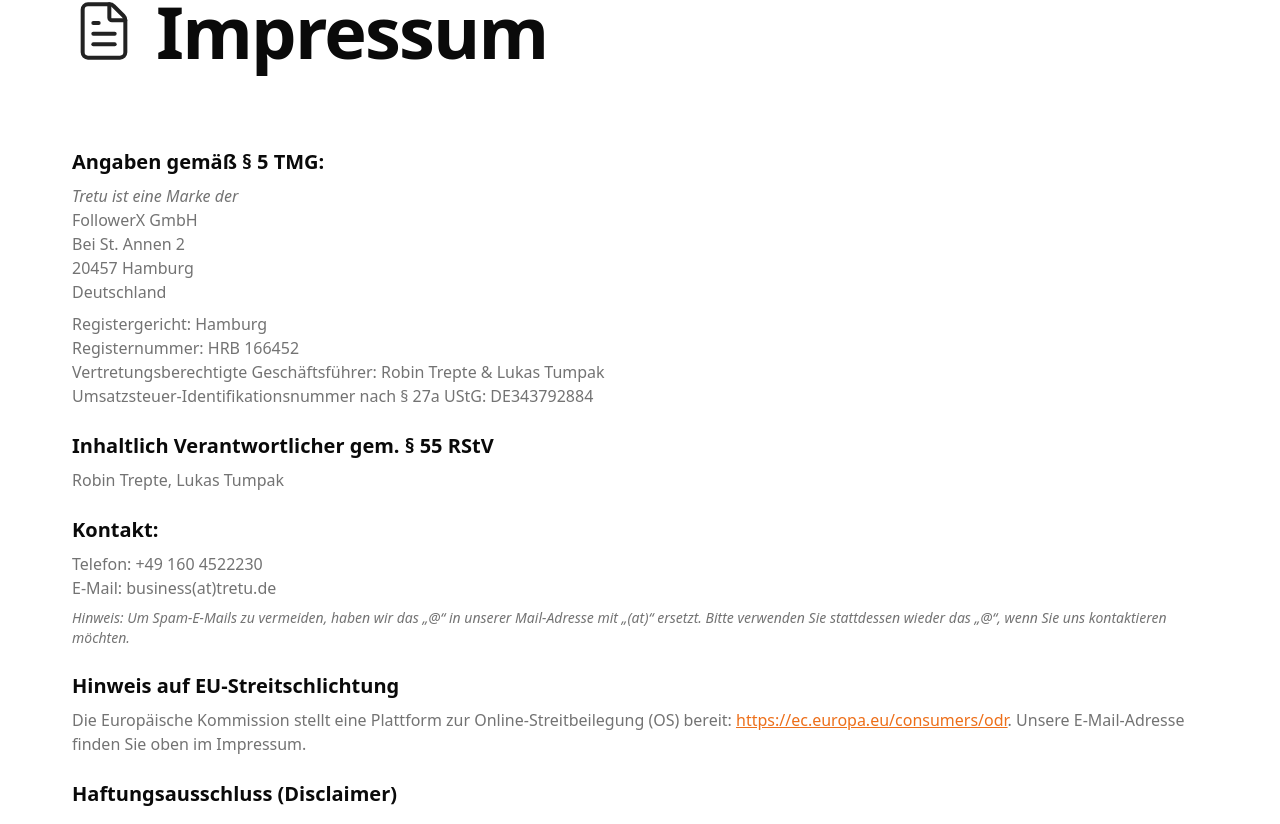
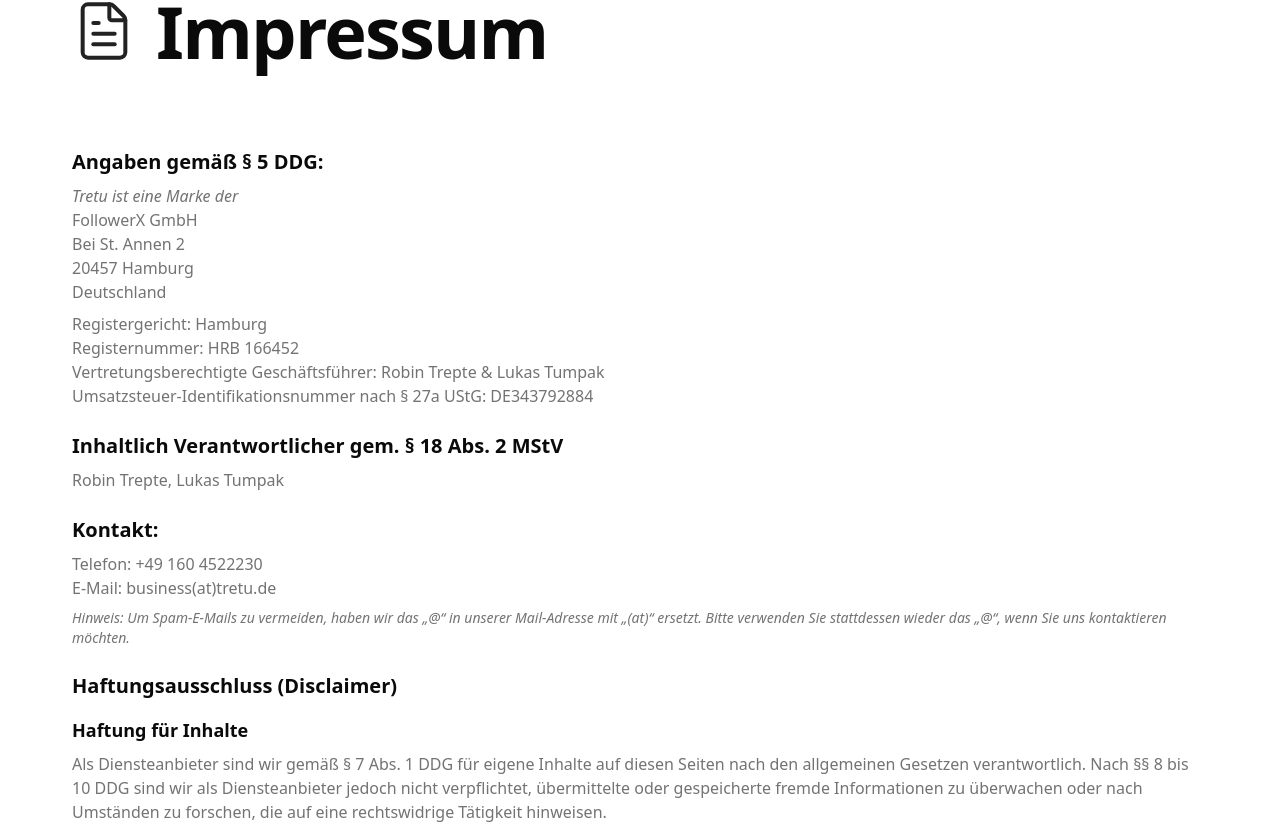
Before and after one commit to robintrepte/tretu, a Next.js app: page /impressum in a window 1280 px wide. Shown: the part 184-1008 px from the top of the page. Built offline with nearby package versions, Linux system fonts and the light colour scheme; no server answers.

Commit message:
Impressum: DDG/MStV statt TMG/RStV, OS-Plattform-Hinweis entfernt
- § 5 TMG -> § 5 DDG, § 7/§§ 8-10 TMG -> DDG
- § 55 RStV -> § 18 Abs. 2 MStV
- Link zur EU-OS-Plattform entfernt (abgeschaltet seit 20.07.2025)

```diff
--- a/src/app/impressum/page.tsx
+++ b/src/app/impressum/page.tsx
@@ -6,13 +6,13 @@
 export const metadata: Metadata = pageMetadata({
   title: "Impressum",
   description:
-    "Impressum der Tretu Gaming Community. Angaben gemäß § 5 TMG: FollowerX GmbH, Hamburg. Kontakt und rechtliche Informationen.",
+    "Impressum der Tretu Gaming Community. Angaben gemäß § 5 DDG: FollowerX GmbH, Hamburg. Kontakt und rechtliche Informationen.",
   path: "/impressum",
   keywords: ["Impressum", "Tretu", "FollowerX", "Kontakt", "Rechtliches"],
 });
 
 const IMPRESSUM_DESCRIPTION =
-  "Impressum der Tretu Gaming Community. Angaben gemäß § 5 TMG: FollowerX GmbH, Hamburg. Kontakt und rechtliche Informationen.";
+  "Impressum der Tretu Gaming Community. Angaben gemäß § 5 DDG: FollowerX GmbH, Hamburg. Kontakt und rechtliche Informationen.";
 
 export default function ImpressumPage() {
   return (
@@ -23,7 +23,7 @@
       <div className="prose prose-neutral dark:prose-invert max-w-none space-y-6 text-foreground">
         <section>
           <h2 className="text-xl font-semibold text-foreground">
-            Angaben gemäß § 5 TMG:
+            Angaben gemäß § 5 DDG:
           </h2>
           <p className="mt-2 text-muted-foreground">
             <em>Tretu ist eine Marke der</em>
@@ -49,7 +49,7 @@
 
         <section>
           <h2 className="text-xl font-semibold text-foreground">
-            Inhaltlich Verantwortlicher gem. § 55 RStV
+            Inhaltlich Verantwortlicher gem. § 18 Abs. 2 MStV
           </h2>
           <p className="mt-2 text-muted-foreground">Robin Trepte, Lukas Tumpak</p>
         </section>
@@ -68,24 +68,6 @@
           </p>
         </section>
 
-        <section>
-          <h2 className="text-xl font-semibold text-foreground">
-            Hinweis auf EU-Streitschlichtung
-          </h2>
-          <p className="mt-2 text-muted-foreground">
-            Die Europäische Kommission stellt eine Plattform zur Online-Streitbeilegung (OS)
-            bereit:{" "}
-            <a
-              href="https://ec.europa.eu/consumers/odr"
-              target="_blank"
-              rel="noopener noreferrer"
-              className="text-[var(--tretu-accent)] underline hover:no-underline"
-            >
-              https://ec.europa.eu/consumers/odr
-            </a>
-            . Unsere E-Mail-Adresse finden Sie oben im Impressum.
-          </p>
-        </section>
 
         <section>
           <h2 className="text-xl font-semibold text-foreground">
@@ -96,8 +78,8 @@
             Haftung für Inhalte
           </h3>
           <p className="mt-2 text-muted-foreground">
-            Als Diensteanbieter sind wir gemäß § 7 Abs.1 TMG für eigene Inhalte auf diesen Seiten
-            nach den allgemeinen Gesetzen verantwortlich. Nach §§ 8 bis 10 TMG sind wir als
+            Als Diensteanbieter sind wir gemäß § 7 Abs. 1 DDG für eigene Inhalte auf diesen Seiten
+            nach den allgemeinen Gesetzen verantwortlich. Nach §§ 8 bis 10 DDG sind wir als
             Diensteanbieter jedoch nicht verpflichtet, übermittelte oder gespeicherte fremde
             Informationen zu überwachen oder nach Umständen zu forschen, die auf eine
             rechtswidrige Tätigkeit hinweisen.
```
